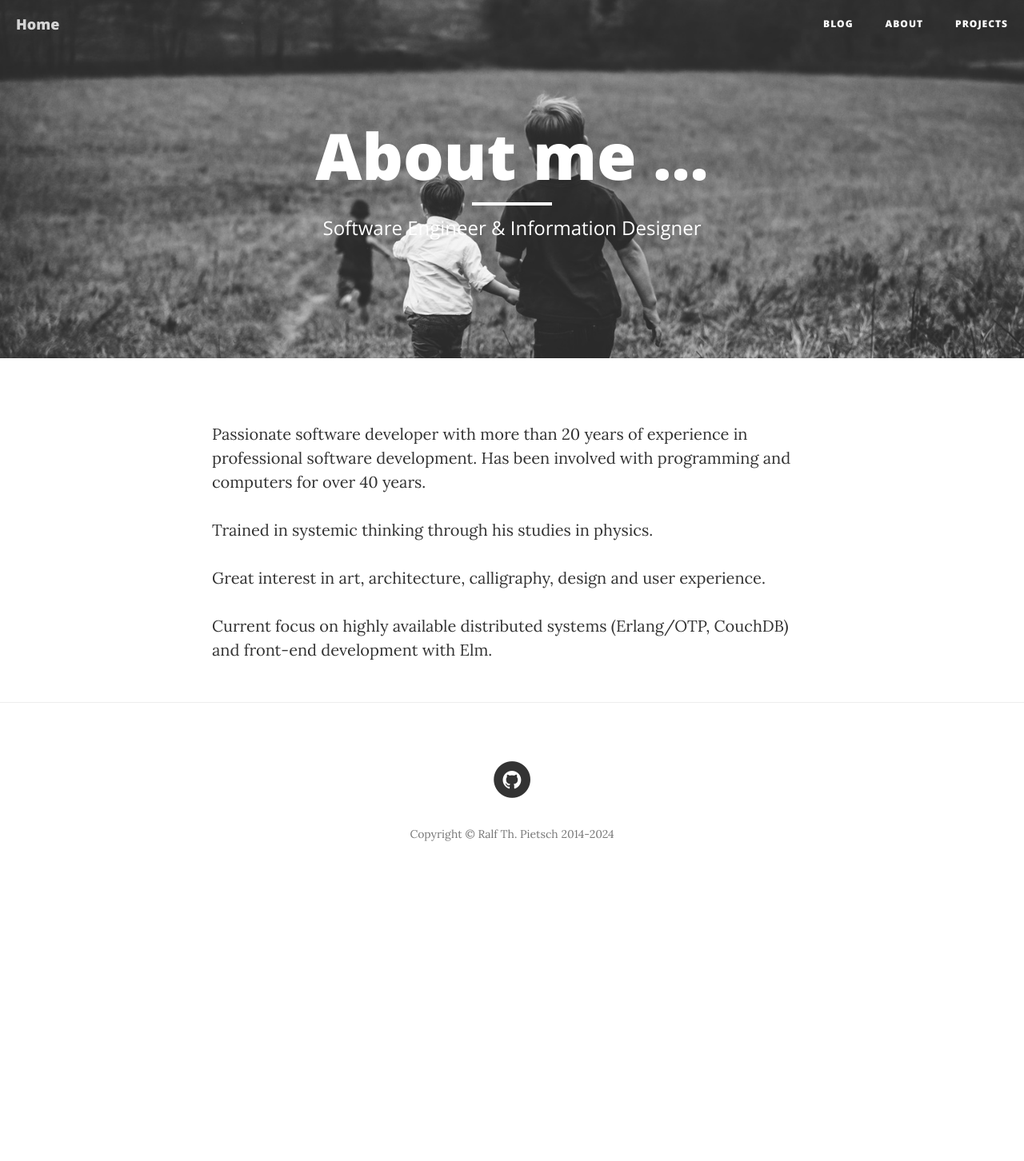
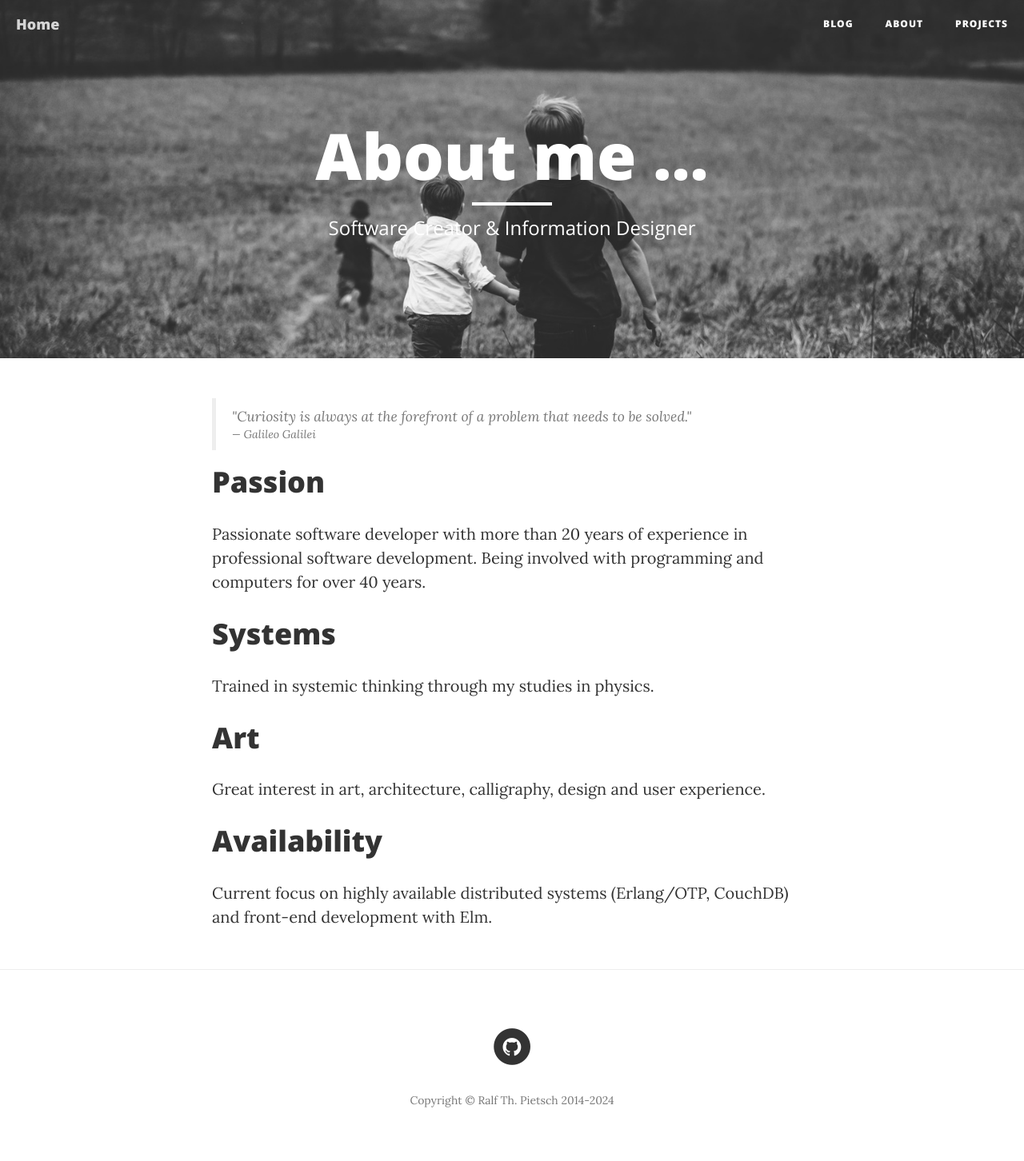
Before and after one commit to ratopi/ratopi.github.io, a Jekyll site: the page built from about.md, in a window 1280 px wide. Shown: the whole page at 80% size. Built offline with Jekyll 4.4.1, drawn with Linux system fonts in a browser that asks for light colours; before the commit the page ends 1119 px from its top, so only the background shows below that.

Commit message:
and a quote for about B-)

```diff
--- a/about.md
+++ b/about.md
@@ -1,13 +1,27 @@
 ---
 title: About me ...
-description: Software Engineer & Information Designer
+description: Software Creator & Information Designer
 layout: page
 image: about
 ---
-Passionate software developer with more than 20 years of experience in professional software development. Has been involved with programming and computers for over 40 years.
+<blockquote>
+	"Curiosity is always at the forefront of a problem that needs to be solved."<br>
+	<small>Galileo Galilei</small>
+</blockquote>
 
-Trained in systemic thinking through his studies in physics.
+# Passion
+
+Passionate software developer with more than 20 years of experience in professional software development.
+Being involved with programming and computers for over 40 years.
+
+# Systems
+
+Trained in systemic thinking through my studies in physics.
+
+# Art
 
 Great interest in art, architecture, calligraphy, design and user experience.
 
+# Availability
+
 Current focus on highly available distributed systems (Erlang/OTP, CouchDB) and front-end development with Elm.
```
